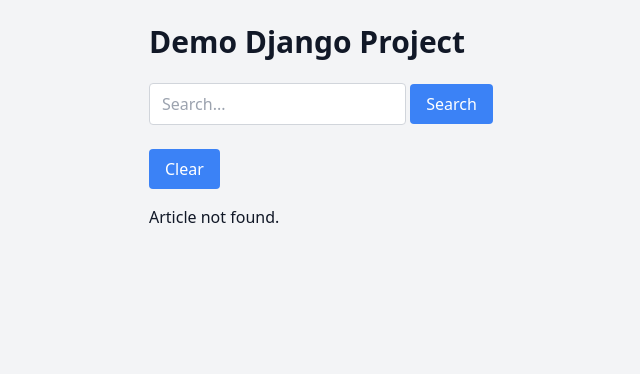
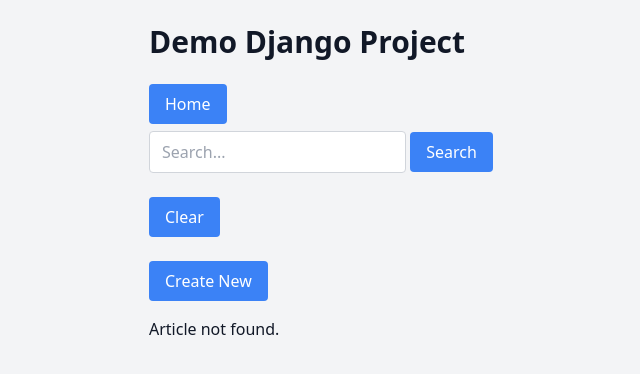
Before and after one commit to sghani001/django-demo-proj, a Django app: page /articles/1/ in a window 1280 px wide. Shown: the top 374 px of the page, without its empty margins (67-707 px from the left). Run offline with Django 5.2, Linux system fonts and the light colour scheme; data that the repository does not hold is empty; some libraries are stand-ins or nearby versions.

Commit message:
Added crearte article

```diff
--- a/articles/views.py
+++ b/articles/views.py
@@ -15,6 +15,19 @@
 
 
 
+def New(request):
+    article = Article.objects.create(title='', content='')
+    return render(request, 'articles/create.html', {'article': article})
+
+def create(request):
+    if request.method == 'POST':
+        title = request.POST.get('title')
+        content = request.POST.get('content')
+        article = Article.objects.create(title=title, content=content)
+        return render(request, 'articles/details.html', {'article': article})
+    else:
+        return render(request, 'articles/create.html', {'article': None})
+
 def article(request, id=None):
     if id is None:
         return render(request, 'articles/details.html', {'article': None})
--- a/templates/base.html
+++ b/templates/base.html
@@ -8,12 +8,18 @@
     <body class="bg-gray-100 text-gray-900">
         <div class="max-w-4xl mx-auto p-6">
         <h1 class="text-3xl font-bold mb-4">Demo Django Project</h1>
+        <form type="submit" action="/" method="GET">
+            <button type="submit" class="bg-blue-500 text-white rounded px-4 py-2 mt-2">Home</button>
+        </form>
         <form class="mb-4" action="" method="GET">
             <input type="text" name="q" placeholder="Search..." class="border border-gray-300 rounded px-3 py-2 w-50">
             <input type="submit" value="Search" class="bg-blue-500 text-white rounded px-4 py-2 mt-2">
         </form>
         <form class="mb-4" action="" method="GET">
             <input type="submit" value="Clear" class="bg-blue-500 text-white rounded px-4 py-2 mt-2">
+        </form>
+        <form class="mb-4" action="/articles/new/" method="GET">
+            <button type="submit" method="GET" class="bg-blue-500 text-white rounded px-4 py-2 mt-2">Create New</button>
         </form>
         {% block content %}
         <div class="prose lg:prose-xl">
--- a/trydjango/urls.py
+++ b/trydjango/urls.py
@@ -21,6 +21,8 @@
 
 urlpatterns = [
     path('', views.articles),
+    path('articles/new/', views.New),
+    path('articles/create', views.create),
     path('articles/<int:id>/', views.article),
     # re_path(r'^article/(?P<id>\d+)/$', article, name='article'), another way of defining urls, but it is not recommended.
     path('admin/', admin.site.urls),
```
Also changed, not shown: templates/articles/create.html (added, +15 -0 lines).
